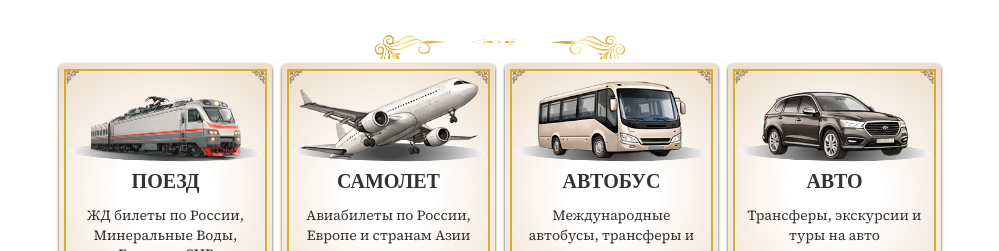
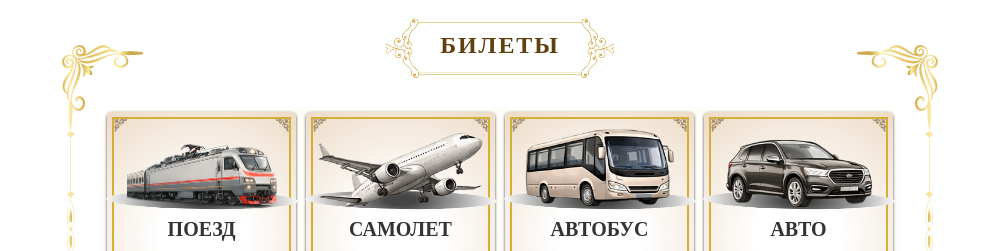
Before and after one commit to riko20172017/zeko, a plain HTML site: page index.html in a window 1280 px wide. Shown: the part 1292-1543 px from the top of the page, without its empty margins (140-1139 px from the left). Drawn offline with nearby package versions, Linux system fonts and the light colour scheme.

Commit message:
Add decorative frame for tickets section

```diff
--- a/css/style.css
+++ b/css/style.css
@@ -255,18 +255,87 @@
   position: relative;
   width: 100%;
   box-sizing: border-box;
-  padding: 24px 22px 28px;
-  background: url("../img/frame_1.svg") center / 100% 100% no-repeat;
+  padding: 72px 70px 34px;
+  background: none;
+}
+
+.frame_corner {
+  position: absolute;
+  top: 10px;
+  bottom: 10px;
+  width: 81px;
+  background: url("../img/frame_corner.svg") 100% 100% no-repeat;
+  pointer-events: none;
+  z-index: 0;
+  background-size: cover;
+}
+
+.tickets_corner_wrapper {
+  position: relative;
+  width: 100%;
+  height: 100%;
+}
+
+.frame_corner--left {
+  left: 0;
+  /* transform: rotateZ(180deg); */
+  transform: scaleX(-1);
+}
+
+.frame_corner--right {
+  right: 0;
+}
+
+.frame_title {
+  position: absolute;
+  top: 0;
+  left: 50%;
+  width: min(229px, calc(100% - 110px));
+  aspect-ratio: 229 / 60;
+  display: flex;
+  align-items: center;
+  justify-content: center;
+  padding: 0 26px 4px;
+  background: url("../img/frame_title.svg") center / 100% 100% no-repeat;
+  transform: translate(-50%, -28%);
+  z-index: 2;
+}
+
+.frame_title-text {
+  font-family: "Cormorant Garamond", serif;
+  font-size: 1.5rem;
+  line-height: 1;
+  letter-spacing: 0.08em;
+  color: #5f4110;
+  white-space: nowrap;
+  font-weight: 700;
+  text-transform: uppercase;
 }
 
 .excursions-cards-container {
   position: relative;
+  width: 100%;
+  padding: 72px 70px 60px;
+  border: 0;
+  background: none;
+  box-sizing: border-box;
+}
+
+.excursions-cards-frame {
+  position: absolute;
+  inset: 0;
+  pointer-events: none;
+  padding: 0 30px;
+}
+
+.excursions-cards-content {
+  position: relative;
+  z-index: 1;
   display: flex;
   gap: 0;
   flex-wrap: nowrap;
   width: 100%;
   padding: 0;
-  border: 0;
   background: #fffdf8;
   border-radius: 16px;
 }
@@ -505,8 +574,28 @@
 }
 
 @media (max-width: 767.98px) {
+  .excursions-cards-container {
+    padding: 54px 24px 24px;
+  }
+
   .frame_1 {
-    padding: 18px 14px 22px;
+    padding: 54px 24px 24px;
+  }
+
+  .frame_corner {
+    top: 18px;
+    bottom: 12px;
+    width: 28px;
+  }
+
+  .frame_title {
+    width: min(180px, calc(100% - 48px));
+    padding: 0 22px 4px;
+  }
+
+  .frame_title-text {
+    font-size: 1.05rem;
+    letter-spacing: 0.05em;
   }
 
   .excursions-gallery-swiper {
--- a/index.html
+++ b/index.html
@@ -238,12 +238,21 @@
       </div>
     </div>
   </div>
-  <!-- Excursions section -->
+  <!-- Tickets section -->
   <div class="container text-center">
     <div class="row">
       <div class="col-12">
-        <div class="frame_1">
-          <div class="excursions-cards-container">
+        <div class="excursions-cards-container frame_1">
+          <div class="excursions-cards-frame" aria-hidden="true">
+            <div class="tickets_corner_wrapper">
+              <div class="frame_title">
+                <span class="frame_title-text">Билеты</span>
+              </div>
+              <i class="frame_corner frame_corner--left"></i>
+              <i class="frame_corner frame_corner--right"></i>
+            </div>
+          </div>
+          <div class="excursions-cards-content">
             <div class="excursion-card">
               <div class="excursion-card-inner">
                 <div class="excursion-card-border">
```
Also changed, not shown: img/frame_1.svg (deleted), img/frame_corner.svg (added), img/frame_title.svg (added).
